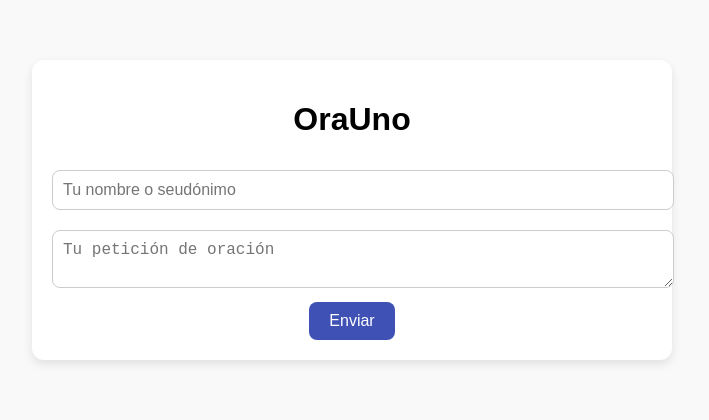
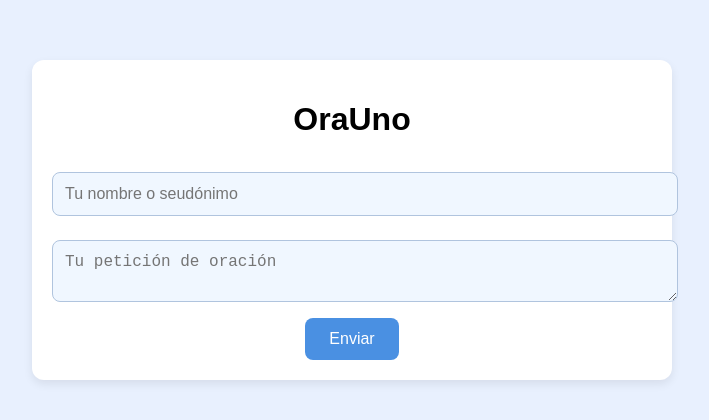
Before and after one commit to nicolaslamasv/prayfor, a React (Create React App) app: page / in a window 1280 px wide. Shown: the top 420 px of the page, without its empty margins (288-997 px from the left). Built offline with nearby package versions, Linux system fonts and the light colour scheme.

Commit message:
Update styles.css

```diff
--- a/src/styles.css
+++ b/src/styles.css
@@ -1,38 +1,56 @@
-
 body {
   font-family: sans-serif;
   margin: 0;
-  background: #f9f9f9;
+  background: #e8f0fe; /* azul pastel claro */
 }
+
 .container {
   max-width: 600px;
   margin: 60px auto;
   padding: 20px;
-  background: white;
+  background: #ffffff;
   border-radius: 12px;
-  box-shadow: 0 4px 10px rgba(0,0,0,0.1);
+  box-shadow: 0 4px 10px rgba(0, 0, 0, 0.08);
   text-align: center;
 }
-input, textarea {
+
+input,
+textarea {
   width: 100%;
-  padding: 10px;
-  margin: 10px 0;
+  padding: 12px;
+  margin: 12px 0;
   font-size: 16px;
-  border: 1px solid #ccc;
+  border: 1px solid #b0c4de; /* azul suave */
+  background-color: #f0f7ff;  /* fondo celeste claro */
   border-radius: 8px;
+  transition: border-color 0.3s ease;
 }
+
+input:focus,
+textarea:focus {
+  border-color: #6495ed; /* azul cornflower */
+  outline: none;
+}
+
 button {
-  padding: 10px 20px;
+  padding: 12px 24px;
   font-size: 16px;
   border: none;
-  background-color: #3f51b5;
+  background-color: #4a90e2; /* azul pastel */
   color: white;
   border-radius: 8px;
   cursor: pointer;
+  transition: background-color 0.3s ease;
 }
+
+button:hover {
+  background-color: #357ABD; /* tono un poco más fuerte al pasar el mouse */
+}
+
 .card {
-  background: #eee;
+  background: #f5faff; /* fondo tipo tarjeta en azul muy claro */
   padding: 20px;
   margin: 20px 0;
   border-radius: 10px;
+  border-left: 5px solid #a1cfff; /* pequeño toque decorativo en azul */
 }
```
